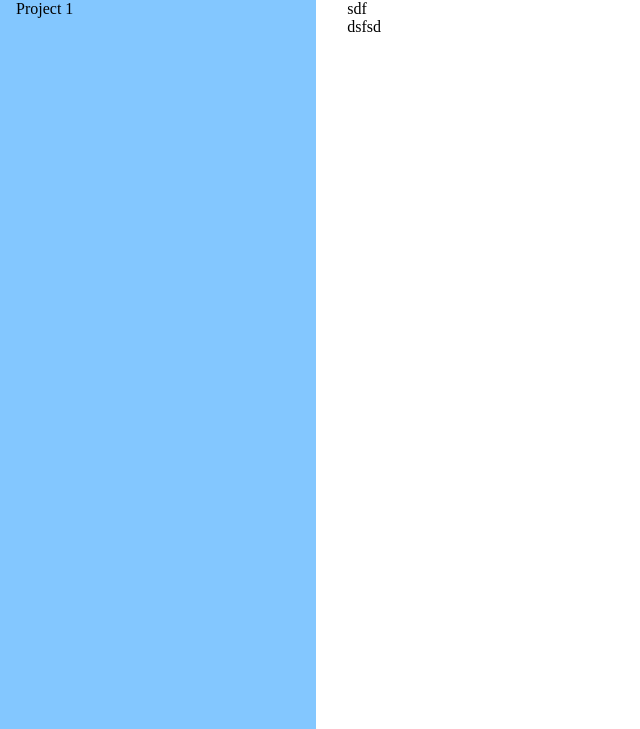
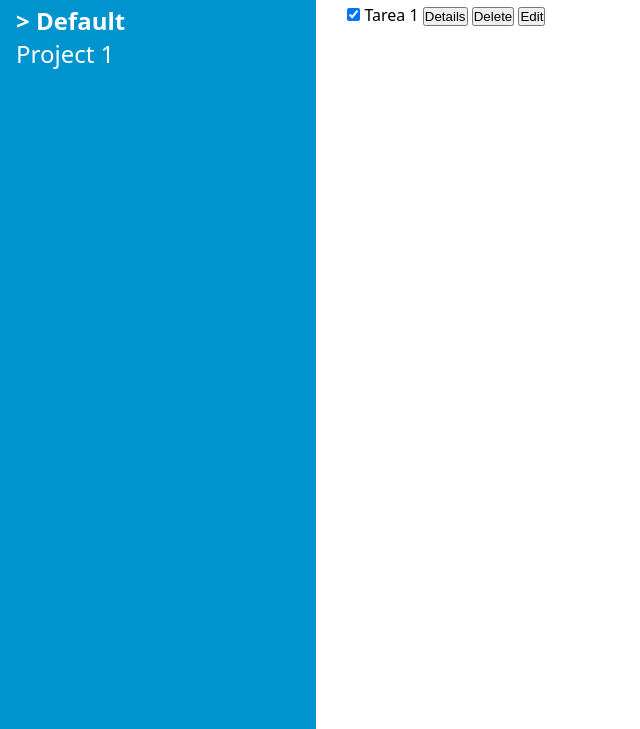
Before and after one commit to ludev84/todo-list-odin, a website built with webpack: page src/template.html in a window 1280 px wide. Shown: the part 71-800 px from the top of the page, without its empty margins (0-640 px from the left). Built offline with nearby package versions, Linux system fonts and the light colour scheme.

Commit message:
Template for projects and tasks

```diff
--- a/src/index.js
+++ b/src/index.js
@@ -1,7 +1,7 @@
 import "./styles.css";
 import Library from "./projects.js"
 
-const projects = new Library()
-projects.addProject("lala")
-projects.addTodo(projects.getProjects()[1].id, "titulo", "desc", "2026-03-29", 4)
-console.log(projects.getProjects())
+const library = new Library()
+library.addProject("proyecto1")
+library.addTodo(library.getProjects()[1].id, "titulo", "desc", "2026-03-29", 4)
+console.log(library.getProjects())
--- a/src/styles.css
+++ b/src/styles.css
@@ -2,6 +2,10 @@
   margin: 0;
   padding: 0;
   box-sizing: border-box;
+}
+
+body {
+    font-family: system-ui, "Segoe UI", Roboto, Helvetica, Arial, sans-serif, "Apple Color Emoji", "Segoe UI Emoji", "Segoe UI Symbol";
 }
 
 .container {
@@ -12,7 +16,7 @@
 }
 
 #projects {
-  background-color: rgb(131, 199, 255);
+  background-color: #0094cf;
   padding: 16px;
 }
 
@@ -24,6 +28,21 @@ ul {
     list-style-type: none;
 }
 
-.project-selected {
-  font-weight: bold;
+h1 {
+  margin-bottom: 1rem;
 }
+
+/* Projects */
+
+a {
+  font-size: 1.5rem;
+  color: white;
+  text-decoration: none;
+}
+
+.selected {
+  font-weight: 600;
+}
+.selected::before {
+  content: "> ";
+}
--- a/src/template.html
+++ b/src/template.html
@@ -10,16 +10,20 @@
       <div id="projects">
         <h1>Projects</h1>
         <ul>
-          <li class="project-selected">Default</li>
-          <li>Project 1</li>
+          <li><a class="selected" href="#">Default</a></li>
+          <li><a href="#">Project 1</a></li>
         </ul>
       </div>
       <div id="notes">
         <h1>Notes</h1>
         <ul>
-          <li>fsd</li>
-          <li>sdf</li>
-          <li>dsfsd</li>
+          <li>
+            <input checked type="checkbox" id="task-1">
+            <label for="task-1">Tarea 1</label>
+            <button class="detailsBtn">Details</button>
+            <button class="deleteBtn">Delete</button>
+            <button class="editBtn">Edit</button>
+          </li>
         </ul>
       </div>
     </div>
```
